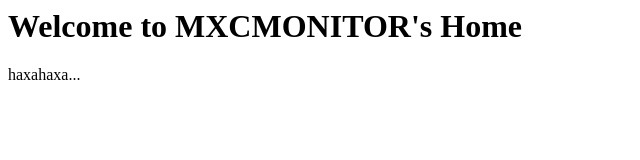
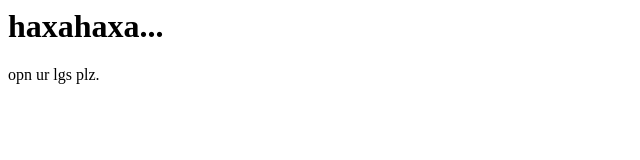
Before and after one commit to MXCMONITOR/mxcmonitor.github.io, a plain HTML site: page index.html in a window 1280 px wide. Shown: the whole page, without its empty margins (0-640 px from the left). Drawn offline with Linux system fonts and the light colour scheme.

Commit message:
Update index.html

```diff
--- a/index.html
+++ b/index.html
@@ -1,2 +1,7 @@
-<h1>Welcome to MXCMONITOR's Home</h1>
-<p>haxahaxa...</p>
+<head>
+    <meta charset="UTF-8">
+    <title>MXCMONITOR</title>
+    <link rel="icon" href="favicon.png">
+</head>
+<h1>haxahaxa...</h1>
+<p>opn ur lgs plz.</p>
```
